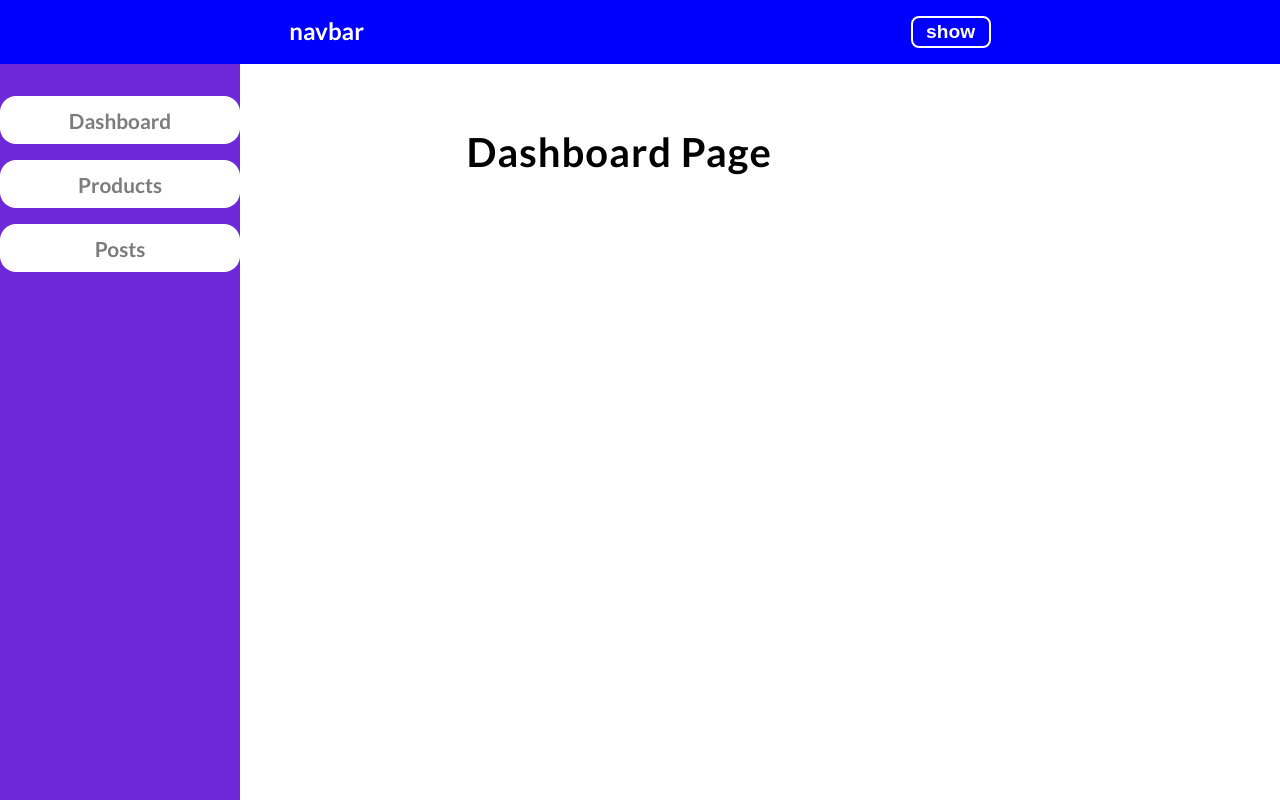
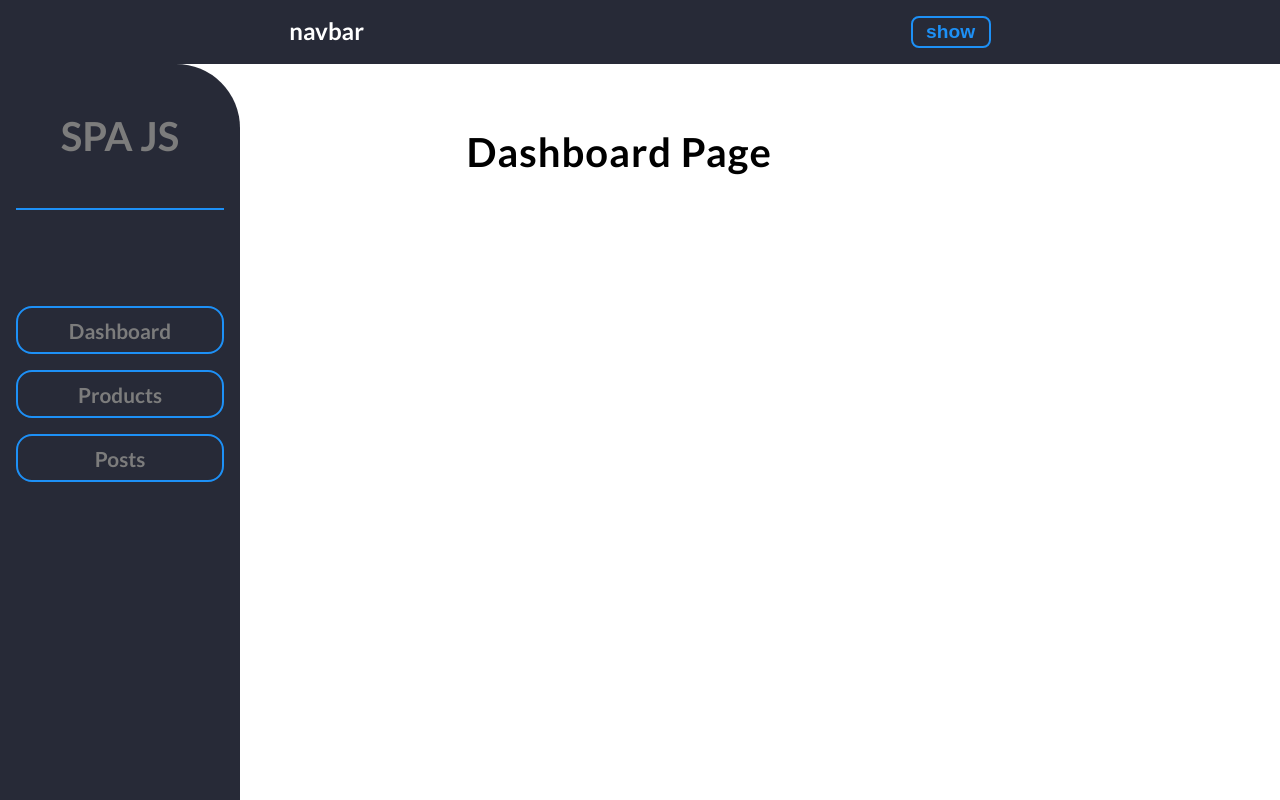
Before and after one commit to azimhatami/spajs, a website built with Vite: page index.html in a window 1280 px wide. Built offline with nearby package versions, Linux system fonts and the light colour scheme.

Commit message:
Change design sidebar and navbar

```diff
--- a/index.html
+++ b/index.html
@@ -14,6 +14,7 @@
     </nav>
     <aside id="sidebar">
       <div class="sidebar">
+        <h2>SPA JS</h2>
         <ul>
           <li><a href="/" class='nav_link' data-link>Dashboard</a></li>
           <li><a href="products" class='nav_link' data-link>Products</a></li>
--- a/js/main.js
+++ b/js/main.js
@@ -1,6 +1,7 @@
 import { Dashboard } from "./pages/Dashboard.js";
 import Products from "./pages/Products.js";
 import Posts from "./pages/Posts.js";
+import NotFound from "./pages/NotFound.js";
 
 
 const sidebar = document.getElementById("sidebar");
@@ -35,7 +36,7 @@ function router(params) {
     match = {
       route : {
         path: '/not-found',
-        view: () => console.log('not-found page')
+        view: NotFound
       },
       isMatch: true
     };
--- a/style/style.css
+++ b/style/style.css
@@ -1,9 +1,8 @@
 @import url("https://fonts.googleapis.com/css?family=Lato:400,700");
 
 :root {
-  --secondaryColor: #ede9fe;
-  --mainRed: #db2727;
-  --mainBlack: #222;
+  --darkColor: #272a37;
+  --blueColor: #1d90f6;
 }
 
 * {
@@ -22,7 +21,7 @@ body {
 
 nav {
   grid-area: navbar;
-  background-color: blue;
+  background-color: var(--darkColor);
   color: white;
   font-weight: bold;
   font-size: 1.5rem;
@@ -40,27 +39,29 @@ nav {
   font-weight: bold;
   font-size: 1.2rem;
   border-radius: 8px;
-  border: 2px solid white;
-  background-color: blue;
-  color: white;
+  border: 2px solid var(--blueColor);
+  background-color: var(--darkColor);
+  color: var(--blueColor);
   outline: none;
   cursor: pointer;
 }
 
 #btn:hover {
-  background-color: white;
-  color: blue;
+  background-color: var(--blueColor);
+  color: white;
   transition: all 0.3s ease-out;
 }
 
 aside {
   grid-area: sidbar;
-  background-color: #6d28d9;
+  background-color: var(--darkColor);
   width: 15rem;
   height: calc(100vh - 64px);
   position: sticky;
   top: 64px;
   align-self: start;
+  border-radius: 0 4rem 0 0;
+  padding: 0px 1rem;
 }
 
 main {
@@ -83,23 +84,33 @@ p {
   letter-spacing: 0.5px;
 }
 
+h2 {
+  text-align: center;
+  margin-top: 3rem;
+  color: #7c7c7c;
+  font-weight: bold;
+  font-size: 2.5rem;
+  border-bottom: 2px solid var(--blueColor);
+  padding-bottom: 3rem;
+}
+
 ul {
   display: flex;
   flex-direction: column;
   align-items: center;
   gap: 1rem;
-  padding-top: 2rem;
+  padding-top: 6rem;
 }
 
 ul li {
   list-style-type: none;
-  background-color: white;
   width: 100%;
   height: 3rem;
   display: flex;
   align-items: center;
   justify-content: center;
   border-radius: 1rem;
+  border: 2px solid var(--blueColor);
 }
 
 .nav_link {
```
